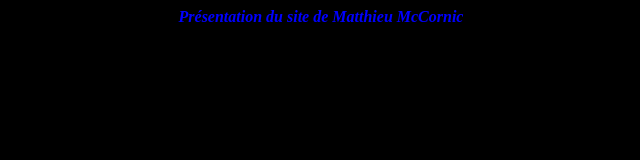
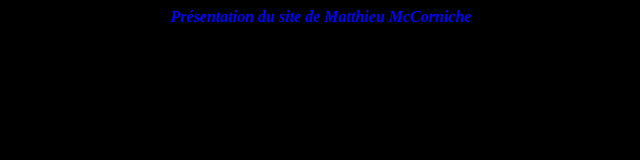
Before and after one commit to mcornic/site-perso, a plain HTML site: page index.html in a window 1280 px wide. Shown: the full height of the page, 319-959 px from the left. Drawn offline with Linux system fonts and the light colour scheme.

Commit message:
Test conflict 1

```diff
--- a/index.html
+++ b/index.html
@@ -5,7 +5,7 @@
     </head>
     <body>
         <p id="header">
-            Présentation du site de Matthieu McCornic
+            Présentation du site de Matthieu McCorniche
         </p>
     </body>
 </html>
```
